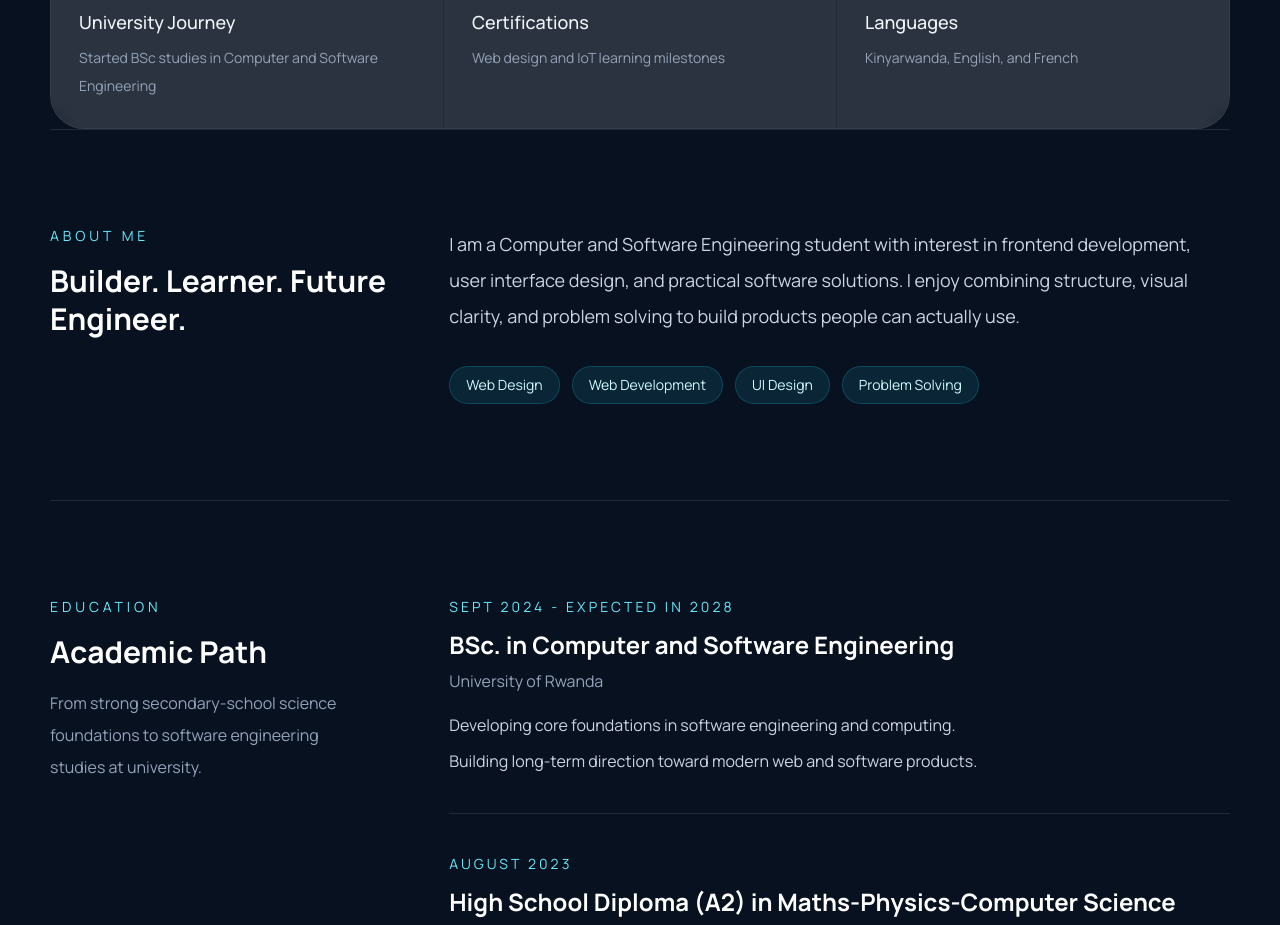
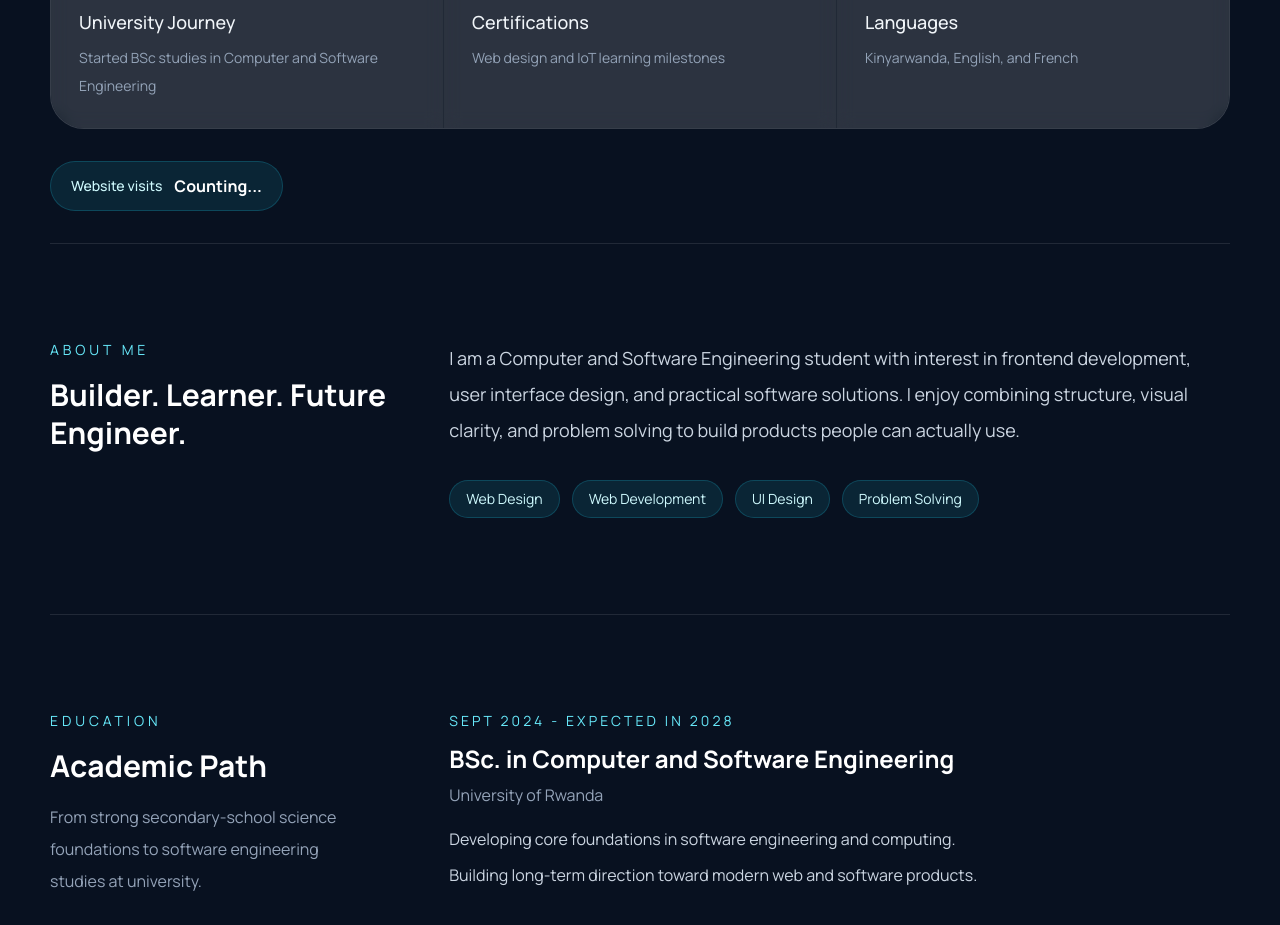
Before and after one commit to Her1t1er/New-Portfolio, a React (Vite) app: page / in a window 1280 px wide. Shown: the part 880-1805 px from the top of the page. Built offline with nearby package versions, Linux system fonts and the light colour scheme; no server answers.

Commit message:
Add website visit counter

```diff
--- a/src/App.jsx
+++ b/src/App.jsx
@@ -198,6 +198,7 @@ function App() {
   const [activeSection, setActiveSection] = useState("overview");
   const [copied, setCopied] = useState(false);
   const [locale, setLocale] = useState(() => localStorage.getItem("cv-locale") || "en");
+  const [visits, setVisits] = useState(null);
   const t = content[locale];
 
   useEffect(() => {
@@ -221,6 +222,32 @@ function App() {
     localStorage.setItem("cv-locale", locale);
     document.documentElement.lang = locale === "rw" ? "rw" : "en";
   }, [locale]);
+
+  useEffect(() => {
+    let cancelled = false;
+
+    const loadVisits = async () => {
+      try {
+        const response = await fetch(
+          "https://api.countapi.xyz/hit/her1t1er-new-portfolio/visits"
+        );
+        const data = await response.json();
+        if (!cancelled && typeof data.value === "number") {
+          setVisits(data.value);
+        }
+      } catch {
+        if (!cancelled) {
+          setVisits(null);
+        }
+      }
+    };
+
+    loadVisits();
+
+    return () => {
+      cancelled = true;
+    };
+  }, []);
 
   const handleCopy = async () => {
     try {
@@ -344,6 +371,17 @@ function App() {
               <p className="mt-2 text-sm leading-7 text-slate-400">{stat.detail}</p>
             </div>
           ))}
+        </section>
+
+        <section className="py-8">
+          <div className="inline-flex items-center gap-3 rounded-full border border-cyan-400/20 bg-cyan-400/10 px-5 py-3 text-sm text-cyan-100">
+            <span className="font-medium">
+              {locale === "rw" ? "Abasuye uru rubuga" : "Website visits"}
+            </span>
+            <span className="text-base font-semibold text-white">
+              {visits ?? (locale === "rw" ? "Birabarwa..." : "Counting...")}
+            </span>
+          </div>
         </section>
 
         <section className="grid gap-12 border-t border-white/10 py-24 md:grid-cols-[0.45fr_1fr]">
```
